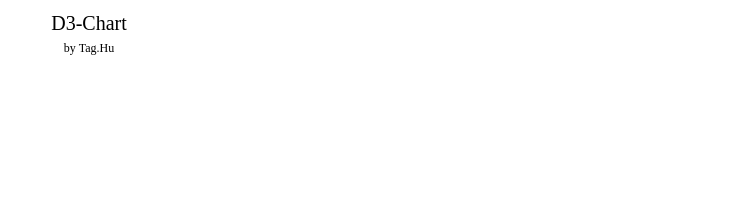
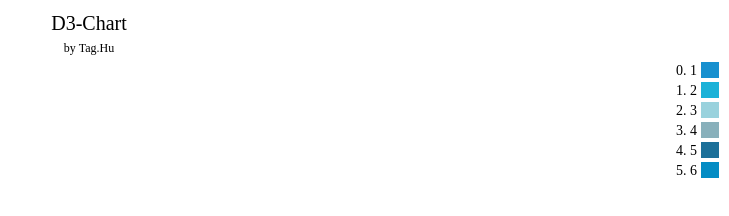
Before and after one commit to LearnShare/d3-chart, a plain HTML site: page index.html in a window 1280 px wide. Shown: the whole page, without its empty margins (551-1280 px from the left). Drawn offline with Linux system fonts and the light colour scheme.

Commit message:
Update(legend): finished drawLegend

```diff
--- a/index.html
+++ b/index.html
@@ -24,14 +24,16 @@
 
       var chart = new Chart({
         target: target, // DOM element
+        padding: 10,
         autoResize: true, // true|false
         title: 'D3-Chart',
         subTitle: 'by Tag.Hu',
         titleAlign: 'center', // center|left|right
         legend: true, // false|true
-        legendAlign: 'right', // right/center/left
-        legendText: function(d) {
-          return d.sum;
+        legendData: [1, 2, 3, 4, 5, 6],
+        legendAlign: 'right', // right/left
+        legendText: function(d, i) {
+          return i + '. ' + d;
         }
       });
     };
--- a/js/modules/chart.js
+++ b/js/modules/chart.js
@@ -10,6 +10,18 @@ var Chart = (function() {
 
     self.config = {
       target: config.target,
+
+      color: d3.scale.ordinal()
+          .range([
+            "#1790cf",
+            "#1bb2d8",
+            "#99d2dd",
+            "#88b0bb",
+            "#1c7099",
+            "#038cc4",
+            "#75abd0",
+            "#afd6dd"
+          ]),
 
       width: config.width
           || config.target.clientWidth,
@@ -31,8 +43,13 @@ var Chart = (function() {
 
       legend: config.legend
           || false,
+      legendData: config.legendData
+          || [],
       legendAlign: config.legendAlign
           || 'right',
+      legendItemWidth: 18,
+      legendItemHeight: 16,
+      legendItemMargin: 4,
       legendText: (config.legendText
           && typeof config.legendText == 'function')
           ? config.legendText
@@ -102,7 +119,7 @@ var Chart = (function() {
     // title start x
     var titleX = 0;
     // title dy
-    var titleDy = self.config.padding
+    self.titleDy = self.config.padding
         + self.config.titleSize;
     // title align left
     var titleAlign = 'middle';
@@ -126,7 +143,7 @@ var Chart = (function() {
     // draw title
     titleGroup.append('text')
         .attr('x', titleX)
-        .attr('dy', titleDy)
+        .attr('dy', self.titleDy)
         .style('text-anchor', titleAlign)
         .style('font-size', self.config.titleSize)
         .text(self.config.title);
@@ -135,7 +152,7 @@ var Chart = (function() {
     if(self.config.subTitle.length) {
       titleGroup.append('text')
           .attr('x', titleX)
-          .attr('dy', titleDy
+          .attr('dy', self.titleDy
               + 10
               + self.config.subTitleSize)
           .style('text-anchor', titleAlign)
@@ -145,7 +162,71 @@ var Chart = (function() {
   };
   Chart.prototype.drawLegend = function(data) {
     var self = this;
-    //
+
+    // legend
+    if(self.config.legend) {
+
+      // legend x
+      var legendX = self.config.width
+          - self.config.padding
+          - self.config.legendItemWidth;
+      var textX = legendX
+          - self.config.legendItemMargin;
+      var textAlign = 'end';
+      // align left
+      if(self.config.legendAlign == 'left') {
+        legendX = self.config.padding;
+        textX = legendX
+            + self.config.legendItemWidth
+            + self.config.legendItemMargin;
+        textAlign = 'start';
+      }
+
+      // legend dy
+      var legendDy = self.config.padding;
+      if(self.config.title.length) {
+        legendDy = self.titleDy
+          + 10;
+        if(self.config.subTitle.length) {
+          legendDy += 10
+              + self.config.subTitleSize;
+        }
+      }
+
+      var legend = self.svg.append('g')
+          .attr('class', 'legend');
+
+      var item = legend.selectAll('.item')
+          .data(self.config.legendData)
+          .enter().append('g')
+            .attr('class', 'item')
+            .attr('transform', function(d, i) {
+              return 'translate(0, '
+                  + (i * (self.config.legendItemHeight
+                      + self.config.legendItemMargin)
+                      + legendDy)
+                  + ')';
+            });
+
+      item.append('rect')
+          .attr('x', legendX)
+          .attr('width', self.config.legendItemWidth)
+          .attr('height', self.config.legendItemHeight)
+          .style('fill', self.config.color);
+
+      item.append('text')
+          .attr('x', textX)
+          .attr('dy', self.config.legendItemHeight - 3)
+          .style('font-size', self.config.legendItemHeight - 2)
+          .style('text-anchor', textAlign)
+          .text(function(d, i) {
+            if(self.config.legendText) {
+              return self.config.legendText(d, i);
+            }else {
+              return d;
+            }
+          });
+    }
   };
 
   Chart.prototype.resize = function(data) {
```
